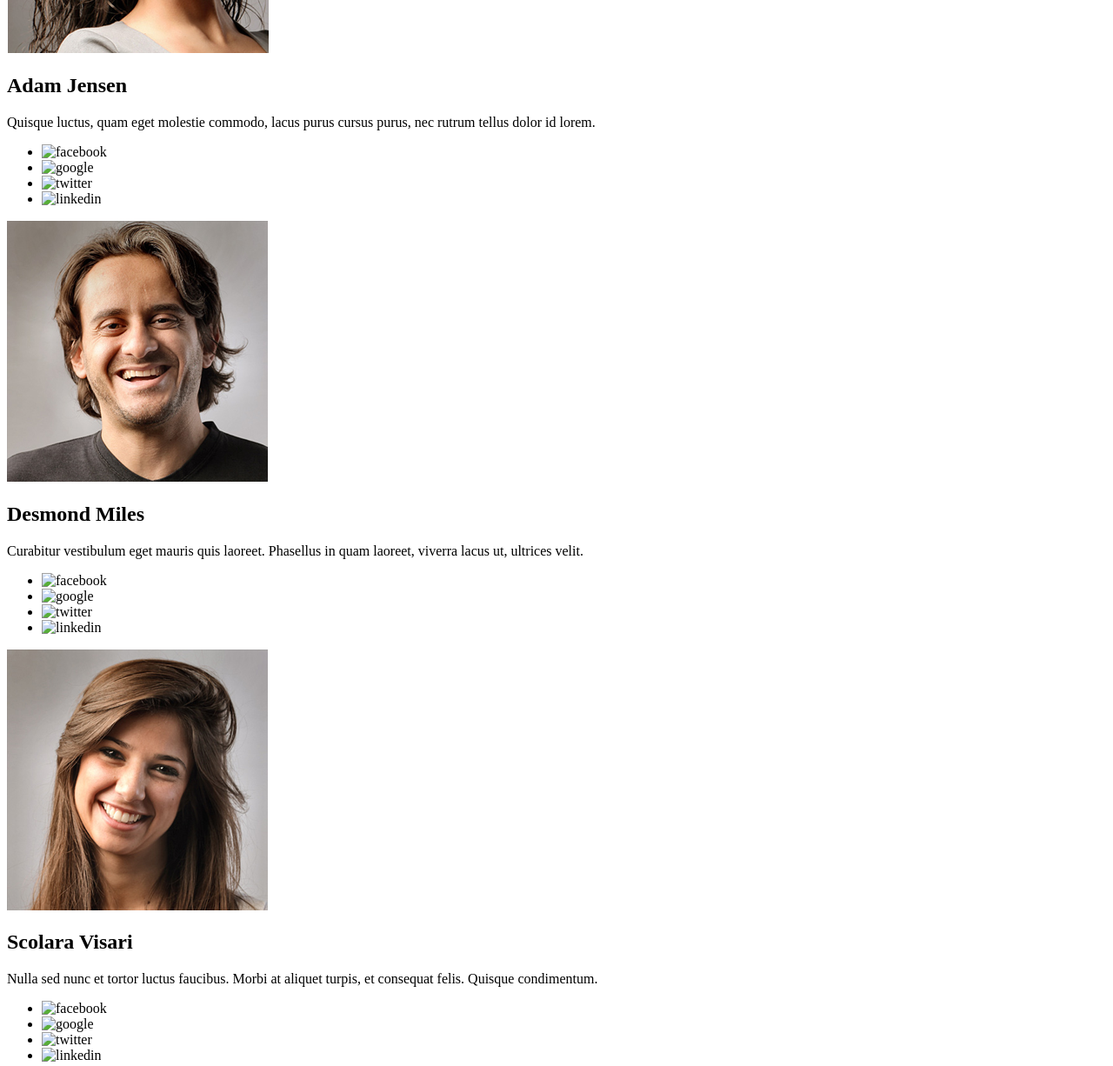
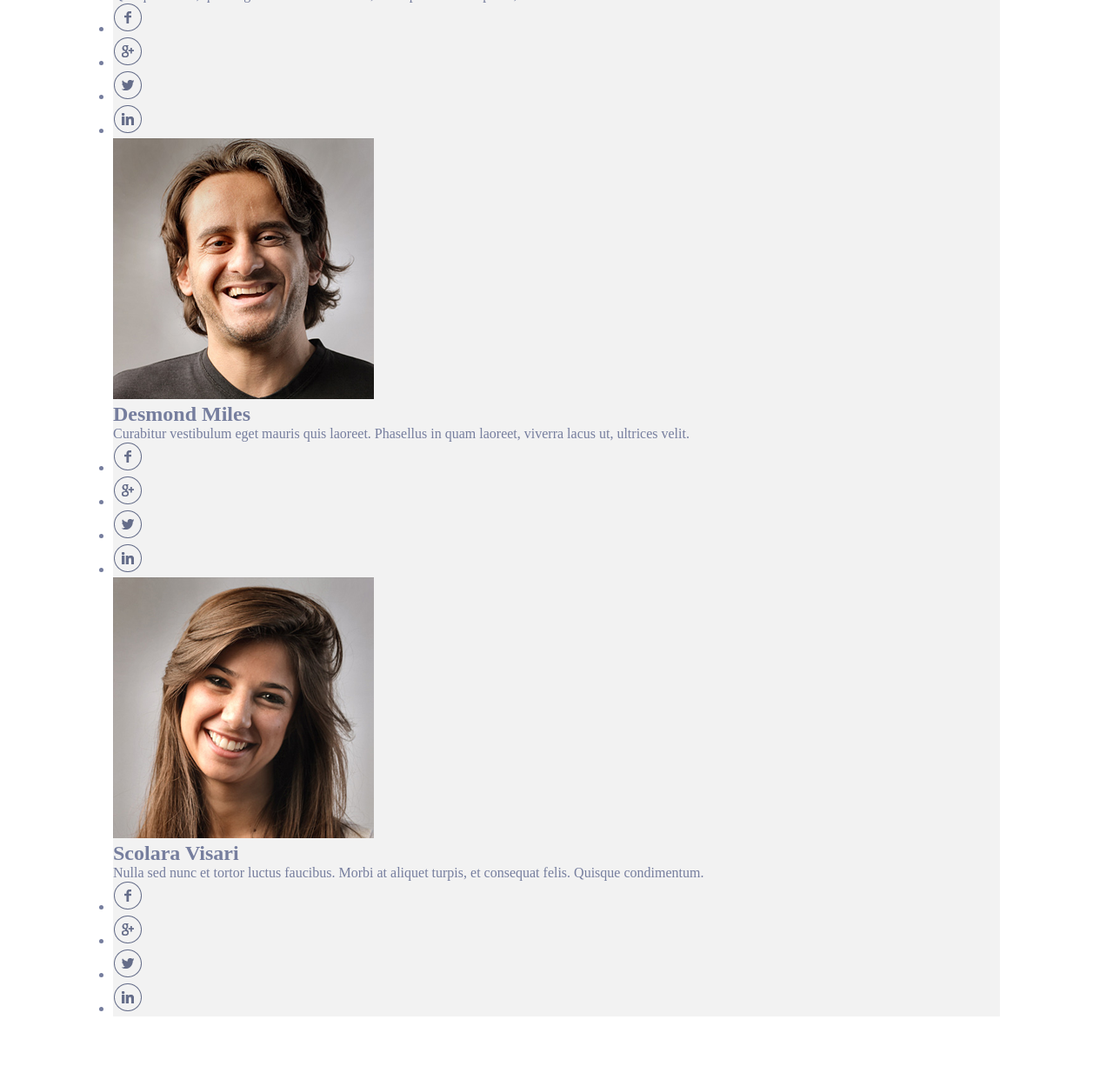
Before and after one commit to razmanov666/singolo, a plain HTML site: page singolo2.html in a window 1280 px wide. Shown: the part 1035-2261 px from the top of the page at 87% size. After the commit the page ends 2204 px from the top, so only its background shows below. Drawn offline with Linux system fonts and the light colour scheme.

Commit message:
refactor: add social icons

```diff
--- a/singolo2.css
+++ b/singolo2.css
@@ -0,0 +1,18 @@
+*{
+    margin: 0;
+    padding: 0;
+    box-sizing: auto;
+}
+
+header, .portfolio, .about-us{
+    width: 1020px;
+    margin: 0 auto;
+    background-color: #2d303a;
+    color: #767e9e;
+}
+
+.about-us {
+    background-color: #f2f2f2;
+    color: #767e9e;
+    box-shadow: 0 7px 0 0 #ffffff;
+}
--- a/singolo2.html
+++ b/singolo2.html
@@ -19,7 +19,7 @@
         </div>
     </header>
     <main>
-    <section>
+    <section class="portfolio">
         <div>
             <img src="assets/image1.png" alt="Picture">
             <img src="assets/image2.png" alt="Picture">
@@ -39,7 +39,7 @@
             <img src="assets/image12.png" alt="Picture">
         </div>
     </section>
-    <section>
+    <section class="about-us">
       <div>
         <h3>About Us</h3>
         <p>Fusce dapibus, tellus ac cursus commodo, tortor mauris condimentum.
@@ -55,16 +55,16 @@
                 purus, nec rutrum tellus dolor id lorem.</p>
               <ul>
                 <li>
-                    <img alt="facebook">
+                    <img src="assets/facebook.png" alt="facebook">
                 </li>
                 <li>
-                    <img alt="google">
+                    <img src="assets/google.png" alt="google">
                 </li>
                 <li>
-                    <img alt="twitter">
+                    <img src="assets/twitter.png"  alt="twitter">
                 </li>
                 <li>
-                    <img alt="linkedin">
+                    <img src="assets/linkedin.png" alt="linkedin">
                 </li>
               </ul>
             </div>
@@ -78,16 +78,16 @@
                 laoreet, viverra lacus ut, ultrices velit.</p>
               <ul class="employee--links">
                 <li>
-                    <img alt="facebook">
+                    <img src="assets/facebook.png" alt="facebook">
                 </li>
                 <li>
-                    <img alt="google">
+                    <img src="assets/google.png" alt="google">
                 </li>
                 <li>
-                    <img alt="twitter">
+                    <img src="assets/twitter.png" alt="twitter">
                 </li>
                 <li>
-                    <img alt="linkedin">
+                    <img src="assets/linkedin.png" alt="linkedin">
                 </li>
               </ul>
             </div>
@@ -101,16 +101,16 @@
               </p>
               <ul>
                 <li>
-                    <img alt="facebook">
+                    <img src="assets/facebook.png" alt="facebook">
                 </li>
                 <li>
-                    <img alt="google">
+                    <img src="assets/google.png" alt="google">
                 </li>
                 <li>
-                    <img alt="twitter">
+                    <img src="assets/twitter.png" alt="twitter">
                 </li>
                 <li>
-                    <img alt="linkedin">
+                    <img src="assets/linkedin.png" alt="linkedin">
                 </li>
               </ul>
             </div>
```
Also changed, not shown: assets/facebook.png (added), assets/google.png (added), assets/linkedin.png (added), assets/twitter.png (added).
